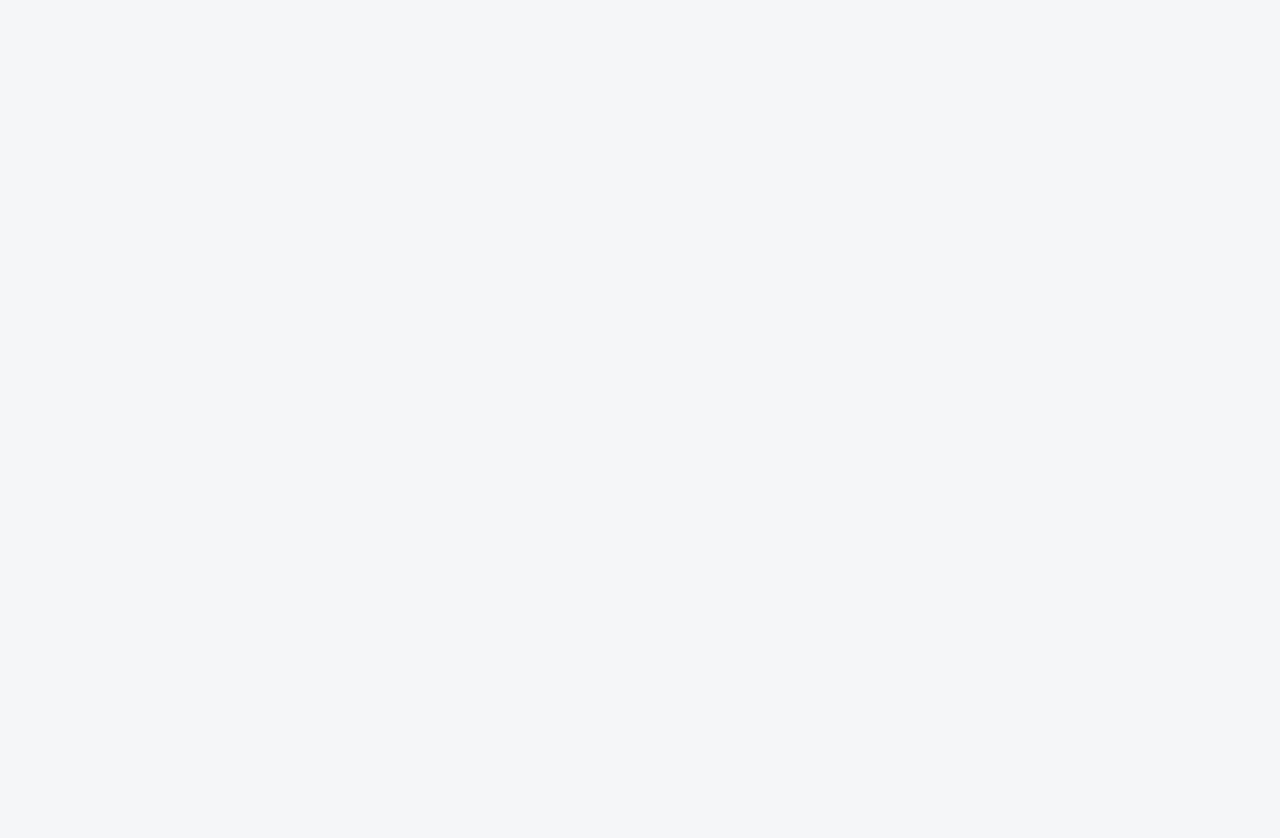
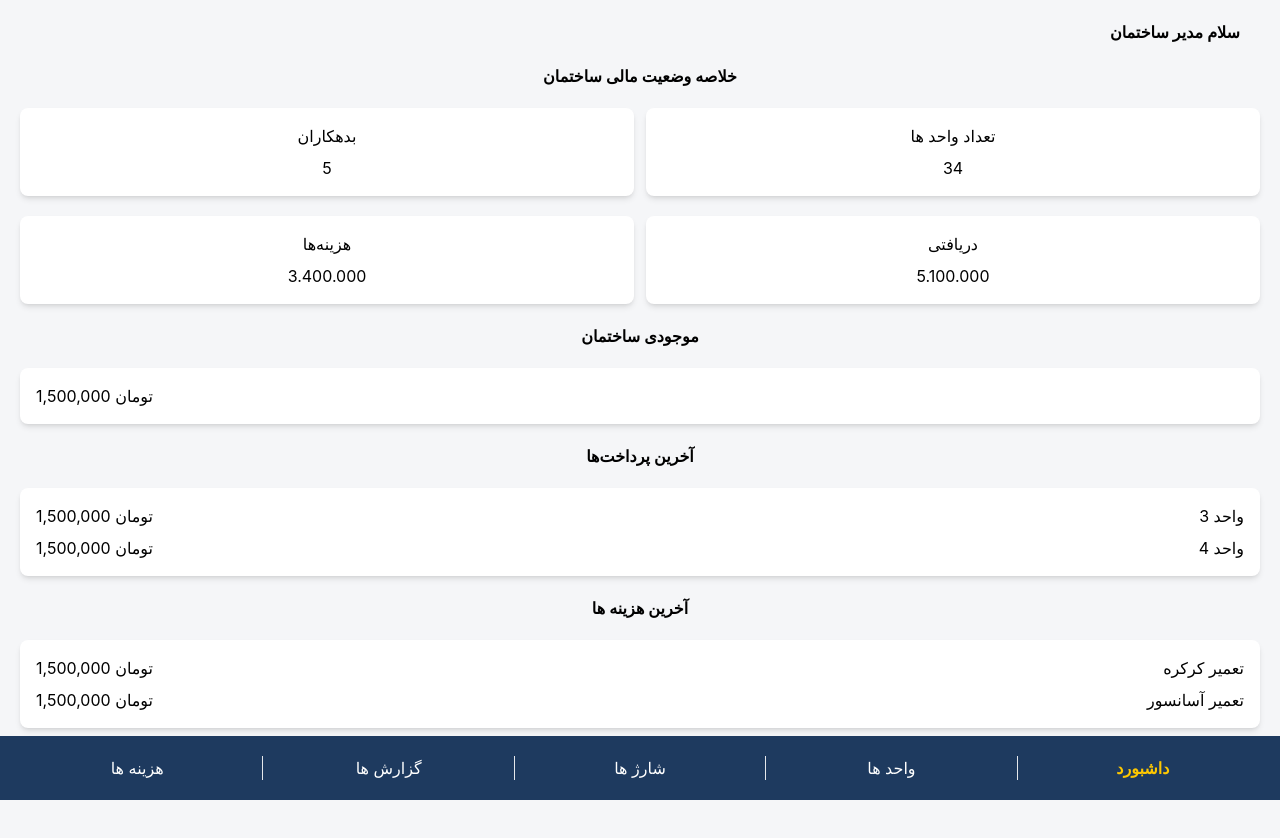
Before and after one commit to amirian515/building-management, a React (Vite) app: page /admin/dashboard in a window 1280 px wide. Before the commit this address had no page. Shown: the top 838 px of the page. Before the commit the page ends 800 px from the top, so only its background shows below. Built offline with nearby package versions, Linux system fonts and the light colour scheme.

Commit message:
admin nav  admin dashbord and routing

```diff
--- a/src/App.tsx
+++ b/src/App.tsx
@@ -1,8 +1,13 @@
 import { BrowserRouter, Routes, Route } from "react-router-dom"
 import ResidentLogin from "./pages/resident/ResidentLogin"
 import ResidentDashboard from "./pages/resident/ResidentDashboard"
-import AdminLogin from "./pages/resident/AdminLogin"
-import AdminDashboard from "./pages/resident/AdminDashboard"
+import AdminLogin from "./pages/Admin/AdminLogin"
+import AdminDashboard from "./pages/Admin/AdminDashboard"
+import AdminLayout from "./pages/Admin/AdminLayout"
+import AdminUnits from "./pages/Admin/AdminUnits"
+import AdminExpenses from "./pages/Admin/AdminExpenses"
+import AdminCharges from "./pages/Admin/AdminCharges"
+import AdminReports from "./pages/Admin/AdminReports"
 function App() {
   return (
     <BrowserRouter>
@@ -14,16 +19,16 @@ function App() {
         <Route
         path="/resident/dashboard"
         element={<ResidentDashboard/>}/>
-      </Routes>
-      <Routes>
-        <Route
-        path="/َAdmin/dashboard"
-        element={<AdminDashboard/>}/>
-        <Route
-          path="/Admin/login"
-          element={<AdminLogin/>}
-        />
+        <Route path="admin/login" element ={<AdminLogin />}/>
+        <Route path="/admin" element={<AdminLayout />} >
+        <Route path="dashboard" element={<AdminDashboard />} />
+        <Route path="units" element={<AdminUnits />} />
+        <Route path="charges" element={<AdminCharges />} />
+        <Route path="reports" element={<AdminReports />} />
+        <Route path="expenses" element={<AdminExpenses />} />
+        <Route path="dashboard" element={<AdminDashboard />} />
 
+        </Route>
       </Routes>
     </BrowserRouter>
   )
--- /dev/null
+++ b/src/pages/Admin/AdminCharges.tsx
@@ -0,0 +1,17 @@
+function AdminCharges() {
+    return (
+        <div>
+            <h1>واحدهای ساختمان</h1>
+
+            <div>
+                {/* آمار واحدها */}
+            </div>
+
+            <div>
+                {/* لیست واحدها */}
+            </div>
+        </div>
+    )
+}
+
+export default AdminCharges
--- /dev/null
+++ b/src/pages/Admin/AdminDashboard.tsx
@@ -0,0 +1,65 @@
+function AdminDashboard (){
+    return(
+        <section className="space-y-5 px-5">
+            <h1 className=" text-right font-semibold m-5 ">سلام مدیر ساختمان</h1>
+            <h2 className="text-center font-semibold m-5">خلاصه وضعیت مالی ساختمان</h2>
+            <div className="flex gap-3">
+                <div className="bg-surface border-border shadow-md w-1/2 text-center rounded-lg py-4 flex flex-col gap-2">
+                    <h2> بدهکاران</h2>
+                    <p>5</p>
+                </div>
+                <div className="bg-surface border-border shadow-md w-1/2 text-center rounded-lg py-4  flex flex-col gap-2">
+                    <h2>تعداد واحد ها</h2>
+                    <p>34</p>
+                </div>
+            </div>
+                        <div className="flex gap-3">
+                <div className="bg-surface border-border shadow-md w-1/2 text-center rounded-lg py-4 flex flex-col gap-2">
+                    <h2> هزینه‌ها</h2>
+                    <p>3.400.000</p>
+                </div>
+                <div className="bg-surface border-border shadow-md w-1/2 text-center rounded-lg py-4  flex flex-col gap-2">
+                    <h2>دریافتی</h2>
+                    <p>5.100.000</p>
+                </div>
+            </div>
+             <h2 className="text-center font-semibold">موجودی ساختمان</h2>
+            <div className="bg-surface border-border shadow-md w-full text-center rounded-lg p-4 flex flex-col gap-2">
+               <div className="flex justify-between items-center">
+                <p>1,500,000 تومان</p>
+                <p></p>
+               </div>
+
+            </div>
+            <h2 className="text-center font-semibold">آخرین پرداخت‌ها</h2>
+            <div className="bg-surface border-border shadow-md w-full text-center rounded-lg p-4 flex flex-col gap-2">
+
+               <div className="flex justify-between items-center">
+                <p>1,500,000 تومان</p>
+                <p>واحد 3 </p>
+               </div>
+               <div className="flex justify-between items-center">
+                <p>1,500,000 تومان</p>
+                <p>واحد 4 </p>
+               </div>
+
+
+            </div>
+            <h2 className="text-center font-semibold">آخرین هزینه ها</h2>
+            <div className="bg-surface border-border shadow-md w-full text-center rounded-lg p-4 flex flex-col gap-2">
+
+               <div className="flex justify-between items-center">
+                <p>1,500,000 تومان</p>
+                <p>تعمیر  کرکره</p>
+               </div>
+               <div className="flex justify-between items-center">
+                <p>1,500,000 تومان</p>
+                <p>تعمیر آسانسور</p>
+               </div>
+
+            </div>
+        </section>
+
+    )
+}
+export default AdminDashboard
--- /dev/null
+++ b/src/pages/Admin/AdminExpenses.tsx
@@ -0,0 +1,17 @@
+function AdminExpenses() {
+    return (
+        <div>
+            <h1>واحدهای ساختمان</h1>
+
+            <div>
+                {/* آمار واحدها */}
+            </div>
+
+            <div>
+                {/* لیست واحدها */}
+            </div>
+        </div>
+    )
+}
+
+export default AdminExpenses
--- /dev/null
+++ b/src/pages/Admin/AdminLayout.tsx
@@ -0,0 +1,15 @@
+import { Outlet } from "react-router-dom"
+import AdminNav from "./AdminNav"
+
+
+function AdminLayout (){
+    return(
+        <div>
+            <main className="flex flex-col w-full pb-34">
+                <Outlet />
+            </main>
+                <AdminNav />
+        </div>
+    )
+}
+export default AdminLayout
--- a/src/pages/resident/AdminLogin.tsx
+++ b/src/pages/Admin/AdminLogin.tsx
@@ -26,7 +26,7 @@ function AdminLogin (){
             alert("ورود با موفقیت انجام شد")
             console.log("ورود با موفقیت انجام شد")
             setError("")
-            navigate("/َAdmin/dashboard")
+            navigate("/admin/dashboard")
         }
         else{
         console.log("نام کاربری یا رمز عبور صحیح نیست")
--- /dev/null
+++ b/src/pages/Admin/AdminNav.tsx
@@ -0,0 +1,35 @@
+import { NavLink, type NavLinkRenderProps } from "react-router-dom"
+function AdminNav (){
+    const navLinkClass =({isActive}: NavLinkRenderProps)=>
+        isActive
+             ?"flex-1 text-center border-r border-border text-yellow-400 font-semibold"
+             :"flex-1 text-center border-r border-border text-white"
+
+    return(
+        <nav className=" flex fixed bottom-0 right-0 left-0 bg-primary z-50  items-center py-5 px-3 text-white  ">
+            <NavLink
+            to="/admin/expenses"
+             className={navLinkClass}>
+                 هزینه ها
+             </NavLink>
+            <NavLink to="/admin/reports"
+             className={navLinkClass}>
+             گزارش ها
+            </NavLink>
+            <NavLink to="/admin/charges"
+            className={navLinkClass}
+            > شارژ ها</NavLink>
+            <NavLink to="/admin/units"
+            className={navLinkClass}
+             > واحد ها</NavLink>
+            <NavLink to="/admin/dashboard"
+            className={({isActive})=>
+            isActive
+            ?"flex-1 text-center  border-border text-yellow-400 font-semibold"
+            :"flex-1 text-center  border-border text-white"}             > داشبورد</NavLink>
+
+
+        </nav>
+    )
+}
+export default AdminNav
--- /dev/null
+++ b/src/pages/Admin/AdminReports.tsx
@@ -0,0 +1,17 @@
+function AdminReports() {
+    return (
+        <div>
+            <h1>واحدهای ساختمان</h1>
+
+            <div>
+                {/* آمار واحدها */}
+            </div>
+
+            <div>
+                {/* لیست واحدها */}
+            </div>
+        </div>
+    )
+}
+
+export default AdminReports
--- /dev/null
+++ b/src/pages/Admin/AdminUnits.tsx
@@ -0,0 +1,17 @@
+function AdminUnits() {
+    return (
+        <div>
+            <h1>واحدهای ساختمان</h1>
+
+            <div>
+                {/* آمار واحدها */}
+            </div>
+
+            <div>
+                {/* لیست واحدها */}
+            </div>
+        </div>
+    )
+}
+
+export default AdminUnits
--- a/src/pages/resident/AdminDashboard.tsx
+++ /dev/null
@@ -1,6 +0,0 @@
-function AdminDashboard (){
-    return(
-        <div>داشبورد</div>
-    )
-}
-export default AdminDashboard
```
